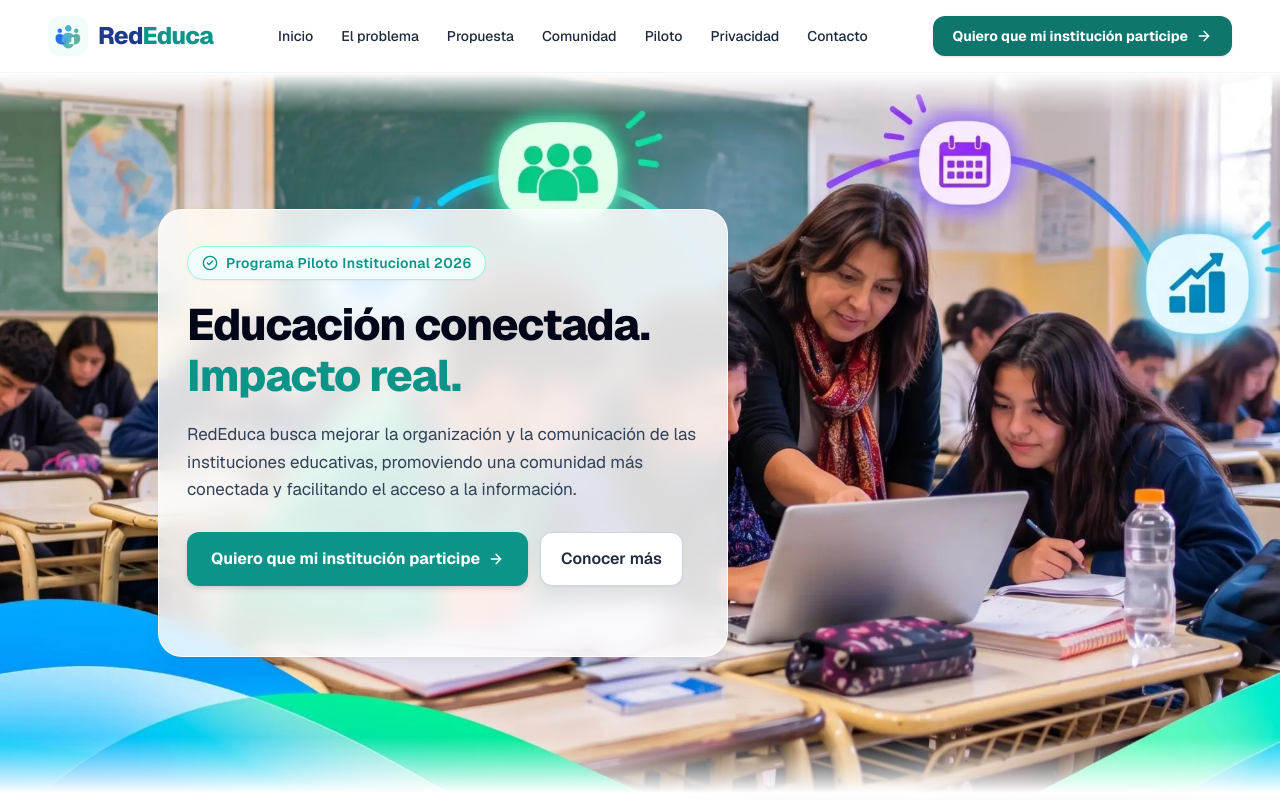
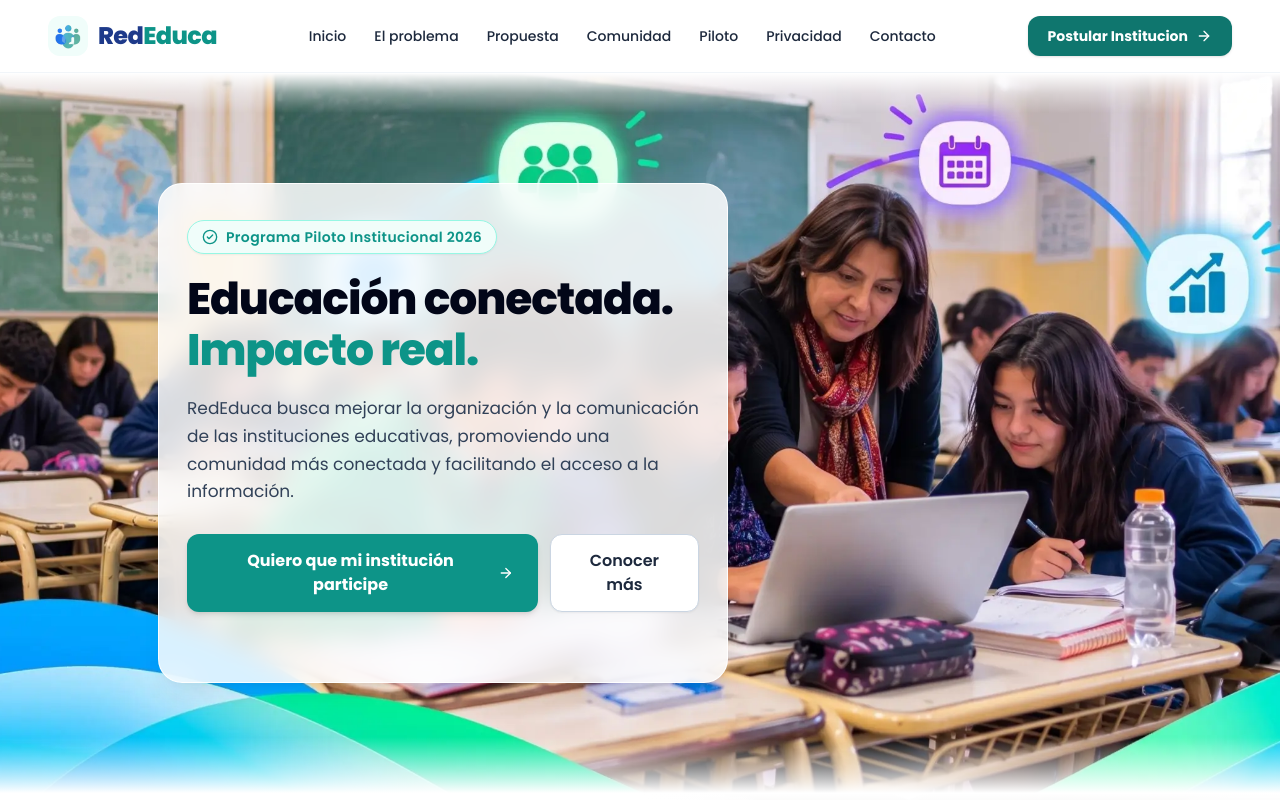
Before and after one commit to HernanJairo/impulso_rededuca_landing, a Next.js app: page / in a window 1280 px wide. Shown: the top 800 px of the page. Built offline with nearby package versions, Linux system fonts and the light colour scheme.

Commit message:
style(ui): integrar fuente Poppins y refinar texto de accion en navbar segun wireframe

```diff
--- a/app/layout.tsx
+++ b/app/layout.tsx
@@ -1,29 +1,29 @@
-import type { Metadata } from "next";
-import { Geist, Geist_Mono } from "next/font/google";
-import "./globals.css";
+import type { Metadata } from 'next';
+import { Poppins } from 'next/font/google';
+import './globals.css';
 
-const geistSans = Geist({
-  variable: "--font-geist-sans",
-  subsets: ["latin"],
-});
-
-const geistMono = Geist_Mono({
-  variable: "--font-geist-mono",
-  subsets: ["latin"],
+const poppins = Poppins({
+  subsets: ['latin'],
+  weight: ['400', '500', '600', '700', '800'],
+  variable: '--font-poppins',
+  display: 'swap',
 });
 
 export const metadata: Metadata = {
-  title: "Create Next App",
-  description: "Generated by create next app",
+  title: 'RedEduca | Educación conectada. Impacto real.',
+  description: 'Plataforma integral para la organización y comunicación de las comunidades educativas.',
 };
 
-export default function RootLayout({ children }: LayoutProps<"/">) {
+export default function RootLayout({
+  children,
+}: {
+  children: React.ReactNode;
+}) {
   return (
-    <html
-      lang="en"
-      className={`${geistSans.variable} ${geistMono.variable} h-full antialiased`}
-    >
-      <body className="min-h-full flex flex-col">{children}</body>
+    <html lang="es" className={`${poppins.variable} h-full scroll-smooth antialiased`}>
+      <body className={`${poppins.className} min-h-full flex flex-col font-sans bg-white text-slate-900`}>
+        {children}
+      </body>
     </html>
   );
 }
--- a/components/navegacion/Navbar.tsx
+++ b/components/navegacion/Navbar.tsx
@@ -28,7 +28,7 @@ const NAVBAR_CONFIG = {
     { name: 'Contacto', href: '#contacto' },
   ],
   cta: {
-    text: 'Quiero que mi institución participe', // Copy oficial definido por MKT
+    text: 'Postular Institucion', // Copy oficial definido por MKT
     href: '#formulario',
   },
 };
```
